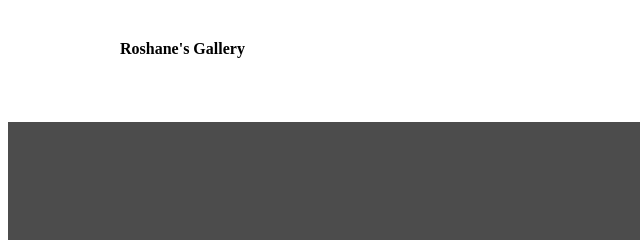
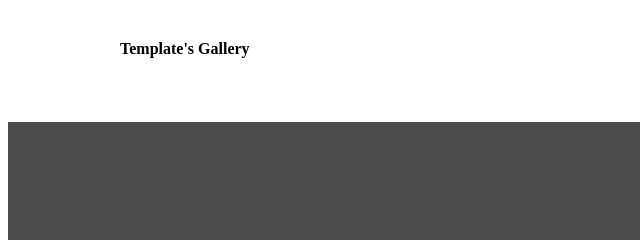
Before and after one commit to KG-DI-KXNG/Gallery_template, a plain HTML site: page index.html in a window 1280 px wide. Shown: the top 240 px of the page, 0-640 px from the left. Drawn offline with Linux system fonts and the light colour scheme.

Commit message:
Update index.html

```diff
--- a/index.html
+++ b/index.html
@@ -18,7 +18,7 @@
 		<div class="navbar">
 			<nav>
 				<div class="brand">
-					<div class="brand__name home_page">Roshane's Gallery</div>
+					<div class="brand__name home_page">Template's Gallery</div>
 				</div>
 				<ul>
 					<li><a href="#outdoor">Outdoor</a></li>
```
